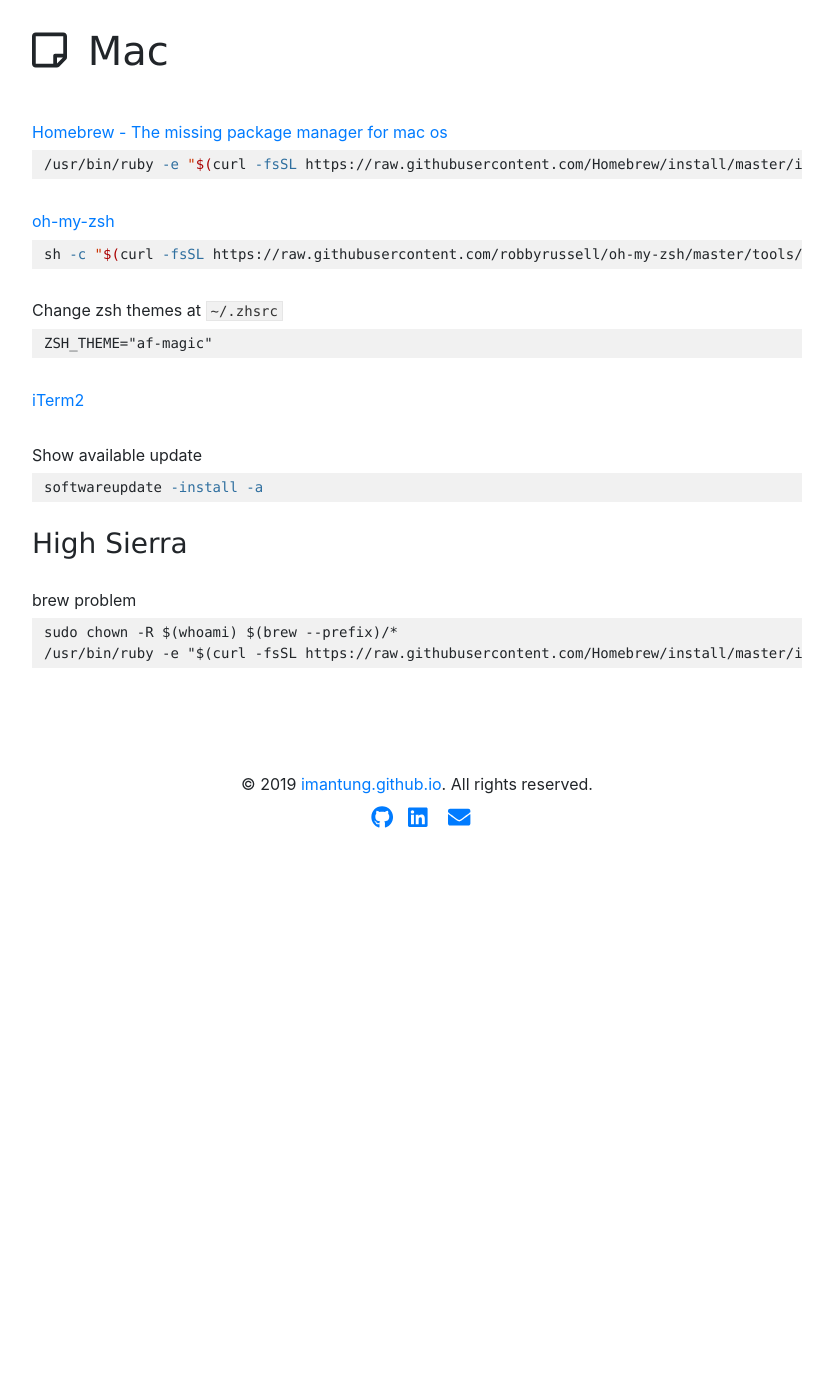
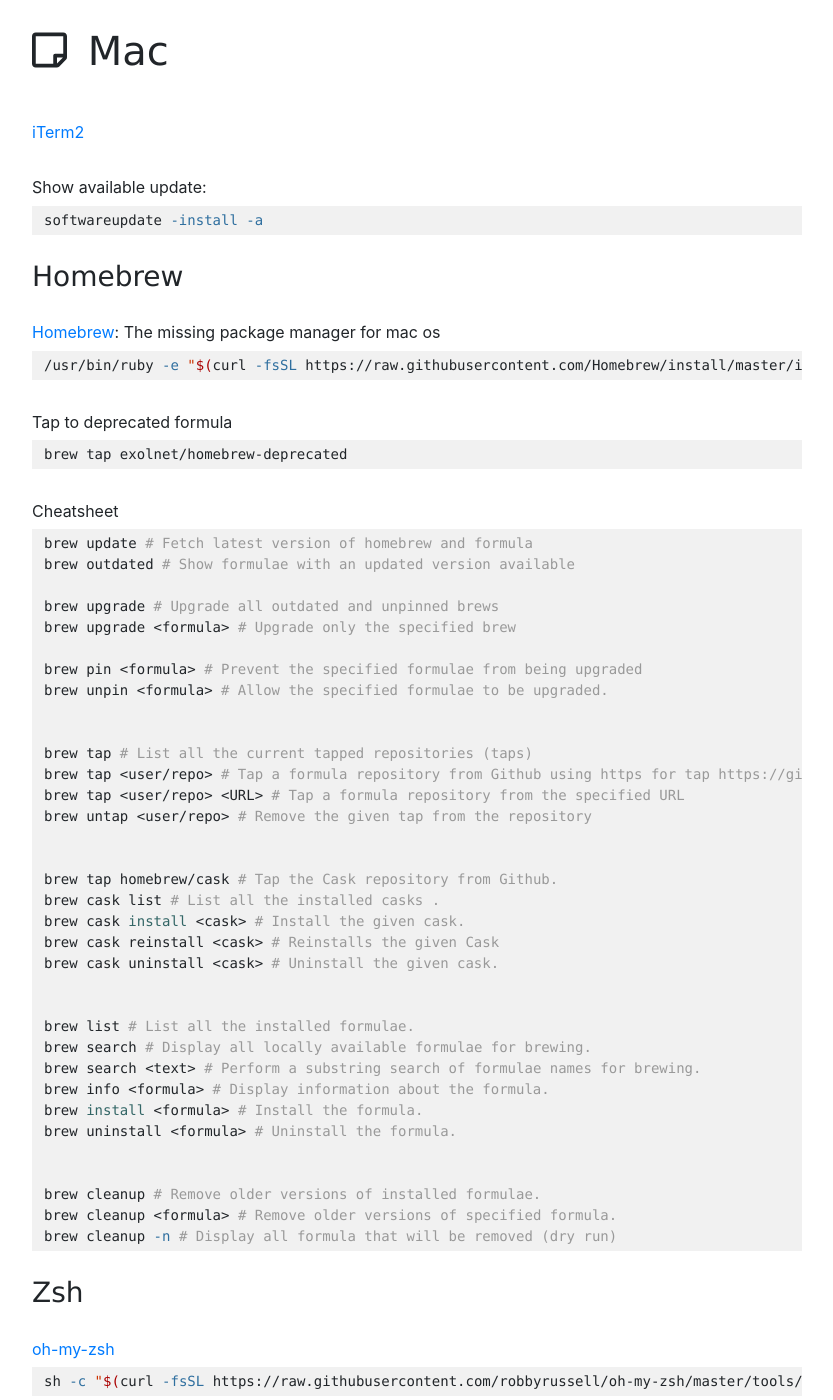
Before and after one commit to imantung/imantung.github.io, a Jekyll site: the page built from gist/mac.md, in a window 1280 px wide and 1400 px high, scrolled down 214 px. Shown: the whole window, without its empty margins (223-1056 px from the left). Built offline with Jekyll 4.4.1, drawn with Linux system fonts in a browser that asks for light colours; before the commit the page ends 1080 px from its top, so only the background shows below that.

Commit message:
update content

````diff
--- a/gist/mac.md
+++ b/gist/mac.md
@@ -3,10 +3,66 @@
 title: Mac
 ---
 
-[Homebrew - The missing package manager for mac os](https://brew.sh/)
-```sh
+
+
+[iTerm2](https://www.iterm2.com/)
+
+Show available update:
+```bash
+softwareupdate -install -a
+```
+
+### Homebrew
+
+[Homebrew](https://brew.sh/): The missing package manager for mac os
+```bash
 /usr/bin/ruby -e "$(curl -fsSL https://raw.githubusercontent.com/Homebrew/install/master/install)"
 ```
+
+Tap to deprecated formula
+```bash
+brew tap exolnet/homebrew-deprecated
+```
+
+Cheatsheet
+```bash
+brew update # Fetch latest version of homebrew and formula
+brew outdated # Show formulae with an updated version available
+
+brew upgrade # Upgrade all outdated and unpinned brews
+brew upgrade <formula> # Upgrade only the specified brew
+
+brew pin <formula> # Prevent the specified formulae from being upgraded
+brew unpin <formula> # Allow the specified formulae to be upgraded.
+
+
+brew tap # List all the current tapped repositories (taps)
+brew tap <user/repo> # Tap a formula repository from Github using https for tap https://github.com/user/homebrew-repo
+brew tap <user/repo> <URL> # Tap a formula repository from the specified URL
+brew untap <user/repo> # Remove the given tap from the repository
+
+
+brew tap homebrew/cask # Tap the Cask repository from Github.
+brew cask list # List all the installed casks .
+brew cask install <cask> # Install the given cask.
+brew cask reinstall <cask> # Reinstalls the given Cask
+brew cask uninstall <cask> # Uninstall the given cask.
+
+
+brew list # List all the installed formulae.
+brew search # Display all locally available formulae for brewing.
+brew search <text> # Perform a substring search of formulae names for brewing.
+brew info <formula> # Display information about the formula.
+brew install <formula> # Install the formula.
+brew uninstall <formula> # Uninstall the formula.
+
+
+brew cleanup # Remove older versions of installed formulae.
+brew cleanup <formula> # Remove older versions of specified formula.
+brew cleanup -n # Display all formula that will be removed (dry run)
+```
+
+### Zsh
 
 [oh-my-zsh](https://github.com/robbyrussell/oh-my-zsh)
 ```sh
@@ -18,14 +74,6 @@
 ZSH_THEME="af-magic"
 ```
 
-[iTerm2](https://www.iterm2.com/)
-
-Show available update
-```sh
-softwareupdate -install -a
-```
-
-
 ### High Sierra
 
 brew problem
````
Also changed, not shown: gist/apache.md (+24 -1 lines), gist/go.md (+24 -18 lines), gist/java.md (+12 -16 lines), gist/mysql.md (+3 -0 lines), gist/php.md (added, +16 -0 lines), gist/redis.md (+1 -1 lines).
